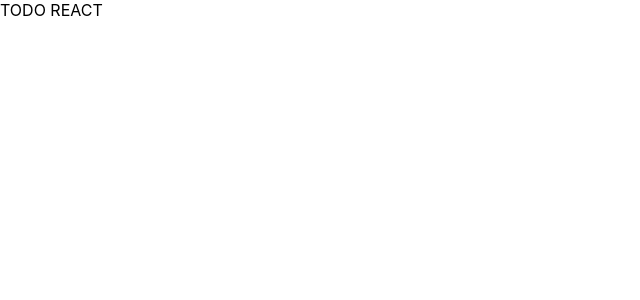
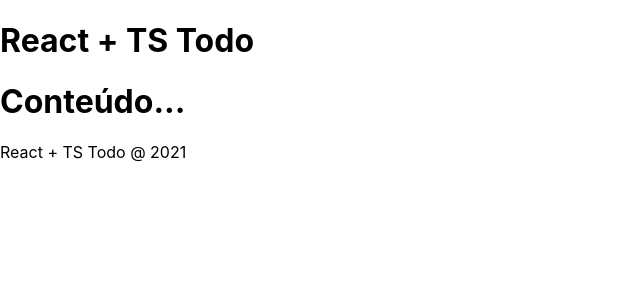
Before and after one commit to ed-matheus/react-todo, a React (Create React App) app: page / in a window 1280 px wide. Shown: the top 300 px of the page, without its empty margins (0-640 px from the left). Built offline with nearby package versions, Linux system fonts and the light colour scheme; the HTML template or start-up script is replaced by a standard one.

Commit message:
criando os primeiros componentes (header e footer)

```diff
--- a/src/App.tsx
+++ b/src/App.tsx
@@ -1,9 +1,13 @@
-import React from 'react';
+import React from "react";
+import Header from "./components/Header";
+import Footer from "./components/Footer";
 
 function App() {
   return (
     <div className="App">
-      TODO REACT
+      <Header />
+        <h1>Conteúdo...</h1>
+      <Footer />
     </div>
   );
 }
--- /dev/null
+++ b/src/components/Footer.tsx
@@ -0,0 +1,13 @@
+import React from 'react'
+
+const Footer = () => {
+    return (
+        <footer>
+            <p>
+                <span>React + TS Todo</span> @ 2021
+            </p>
+        </footer>
+    )
+}
+
+export default Footer
--- /dev/null
+++ b/src/components/Header.tsx
@@ -0,0 +1,11 @@
+import React from 'react'
+
+const Header = () => {
+    return (
+        <header>
+            <h1>React + TS Todo</h1>
+        </header>
+    )
+}
+
+export default Header
```
